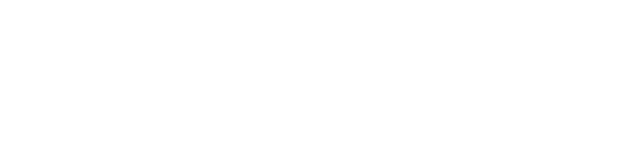
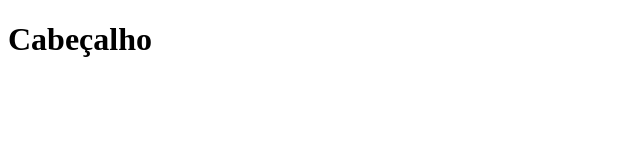
Before and after one commit to antonio-developer/teste-github, a plain HTML site: page teste-github/index.html in a window 1280 px wide. Shown: the whole page, without its empty margins (0-640 px from the left). Drawn offline with Linux system fonts and the light colour scheme.

Commit message:
modificação do titulo e adicionamos um H1

```diff
--- a/teste-github/index.html
+++ b/teste-github/index.html
@@ -5,11 +5,11 @@
     <meta charset="UTF-8">
     <meta name="viewport" content="width=device-width, initial-scale=1.0">
     <meta http-equiv="X-UA-Compatible" content="ie=edge">
-    <title>Document</title>
+    <title>Título do site</title>
 </head>
 
 <body>
-
+    <h1>Cabeçalho</h1>
 </body>
 
 </html>
```
